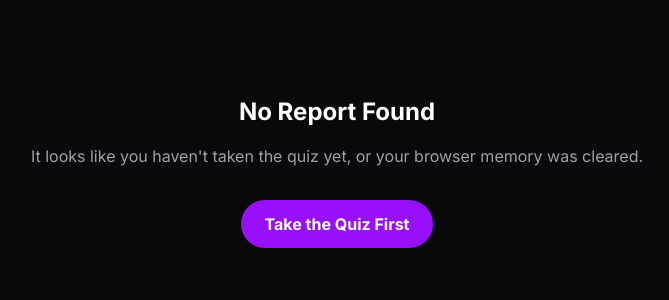
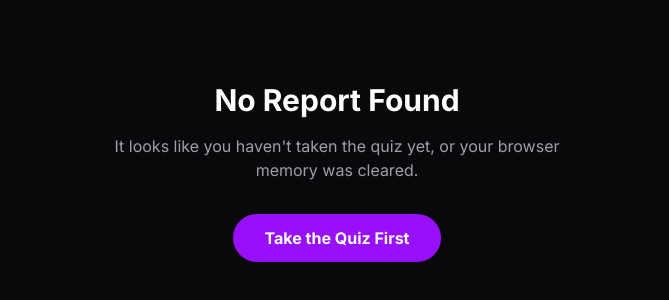
Before and after one commit to Bennie-del/Relationship-commitment-check, a Next.js app: page /download in a window 1280 px wide. Shown: the part 228-528 px from the top of the page, without its empty margins (303-972 px from the left). Built offline with nearby package versions, Linux system fonts and the light colour scheme.

Commit message:
simplify download page

```diff
--- a/app/download/page.tsx
+++ b/app/download/page.tsx
@@ -1,9 +1,9 @@
 "use client";
 
-import { useEffect, useState } from 'react';
+import { useState, useEffect } from 'react';
 import Link from 'next/link';
 
-// YOUR REAL GOOGLE DRIVE LINKS
+// YOUR GOOGLE DRIVE LINKS
 const pdfLinks: Record<string, string> = {
   "Avoidant Runner": "https://drive.google.com/file/d/1ckl1QdhOLxY0kvC4UTMm67wSkq1EFO8E/view?usp=sharing",
   "Anxious Over-Analyzer": "https://drive.google.com/file/d/1QkFNkMg-WOFLF37sgCJTd99KszmEkvKS/view?usp=sharing",
@@ -13,60 +13,63 @@ const pdfLinks: Record<string, string> = {
 
 export default function DownloadPage() {
   const [result, setResult] = useState<string | null>(null);
-  const [isLoading, setIsLoading] = useState(true);
 
   useEffect(() => {
-    // Check localStorage immediately when component mounts
+    // Get the result from browser memory
     const savedResult = localStorage.getItem('userQuizResult');
-    console.log('Quiz result from storage:', savedResult); // For debugging
+    console.log('Found result:', savedResult);
     setResult(savedResult);
-    setIsLoading(false);
   }, []);
 
-  // Show loading state while checking
-  if (isLoading) {
+  // If no result found, show this
+  if (!result) {
     return (
-      <main className="min-h-screen flex flex-col items-center justify-center p-6 bg-zinc-950 text-white text-center">
-        <div className="w-12 h-12 rounded-full border-4 border-zinc-800 border-t-purple-500 animate-spin mb-4" />
-        <p className="text-zinc-400">Loading your report...</p>
+      <main className="min-h-screen flex flex-col items-center justify-center p-6 bg-zinc-950 text-white">
+        <h1 className="text-3xl font-bold mb-4 text-center">No Report Found</h1>
+        <p className="text-zinc-400 mb-8 text-center max-w-md">
+          It looks like you haven't taken the quiz yet, or your browser memory was cleared.
+        </p>
+        <Link
+          href="/"
+          className="px-8 py-3 bg-purple-600 hover:bg-purple-500 rounded-full font-bold transition"
+        >
+          Take the Quiz First
+        </Link>
       </main>
     );
   }
 
-  if (!result) {
-    return (
-      <main className="min-h-screen flex flex-col items-center justify-center p-6 bg-zinc-950 text-white text-center">
-        <h1 className="text-2xl font-bold mb-4">No Report Found</h1>
-        <p className="text-zinc-400 mb-8">It looks like you haven't taken the quiz yet, or your browser memory was cleared.</p>
-        <Link href="/" className="px-6 py-3 bg-purple-600 rounded-full font-bold hover:bg-purple-500 transition">Take the Quiz First</Link>
-      </main>
-    );
-  }
-
+  // Result found - show download button
   const downloadLink = pdfLinks[result] || "#";
 
   return (
-    <main className="min-h-screen flex flex-col items-center justify-center p-6 bg-zinc-950 text-white text-center">
-      <div className="max-w-md w-full bg-zinc-900 border border-zinc-800 rounded-2xl p-8 space-y-6">
+    <main className="min-h-screen flex flex-col items-center justify-center p-6 bg-zinc-950 text-white">
+      <div className="max-w-md w-full bg-zinc-900 border border-zinc-800 rounded-2xl p-8 text-center space-y-6">
         <div className="w-16 h-16 mx-auto bg-green-500/20 rounded-full flex items-center justify-center">
           <svg className="w-8 h-8 text-green-400" fill="none" viewBox="0 0 24 24" stroke="currentColor">
             <path strokeLinecap="round" strokeLinejoin="round" strokeWidth={2} d="M5 13l4 4L19 7" />
           </svg>
         </div>
 
-        <h1 className="text-2xl font-bold">Payment Successful!</h1>
-        <p className="text-zinc-400">Thank you for your purchase. Your personalized report for <span className="text-purple-400 font-bold">{result}</span> is ready.</p>
+        <div>
+          <h1 className="text-2xl font-bold mb-2">Payment Successful!</h1>
+          <p className="text-zinc-400">
+            Your personalized report for <span className="text-purple-400 font-bold">{result}</span> is ready.
+          </p>
+        </div>
 
         <a
           href={downloadLink}
           target="_blank"
           rel="noopener noreferrer"
-          className="block w-full px-6 py-4 bg-gradient-to-r from-purple-600 to-pink-600 hover:from-purple-500 hover:to-pink-500 text-white font-bold rounded-full shadow-lg transition-all"
+          className="block w-full px-6 py-4 bg-gradient-to-r from-purple-600 to-pink-600 hover:from-purple-500 hover:to-pink-500 text-white font-bold rounded-full transition"
         >
           Download My PDF Report →
         </a>
 
-        <p className="text-xs text-zinc-500 pt-4">If the download doesn't start, check your pop-up blocker.</p>
+        <p className="text-xs text-zinc-500">
+          If the download doesn't start, check your pop-up blocker.
+        </p>
       </div>
     </main>
   );
```
